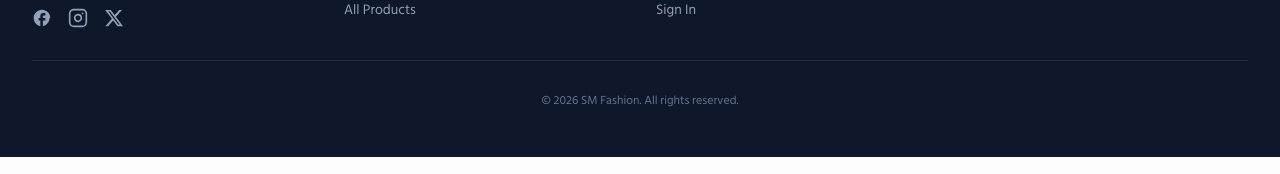
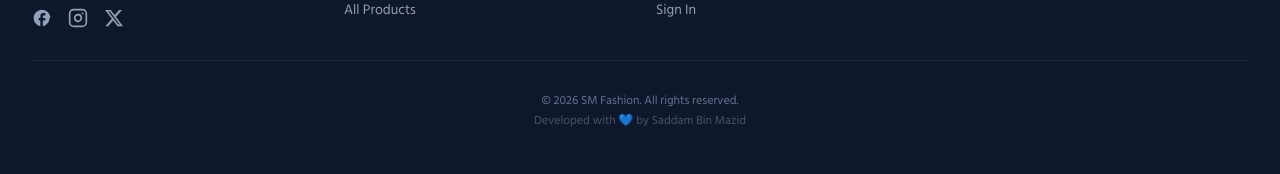
Before and after one commit to saddamhosen-2004/SM-Fashion, a Next.js app: page / in a window 1280 px wide. Shown: the part 1028-1202 px from the top of the page. Built offline with nearby package versions, Linux system fonts and the light colour scheme; no server answers; the database is empty.

Commit message:
Update footer with developed with love by Saddam Bin Mazid

```diff
--- a/components/Footer.tsx
+++ b/components/Footer.tsx
@@ -95,8 +95,9 @@ export function Footer() {
           </div>
         </div>
 
-        <div className="mt-8 pt-8 border-t border-slate-800 text-center text-xs text-slate-500">
+        <div className="mt-8 pt-8 border-t border-slate-800 text-center text-xs text-slate-500 space-y-1">
           <p>© {currentYear} SM Fashion. All rights reserved.</p>
+          <p className="text-slate-600">Developed with 💙 by Saddam Bin Mazid</p>
         </div>
       </div>
     </footer>
```
